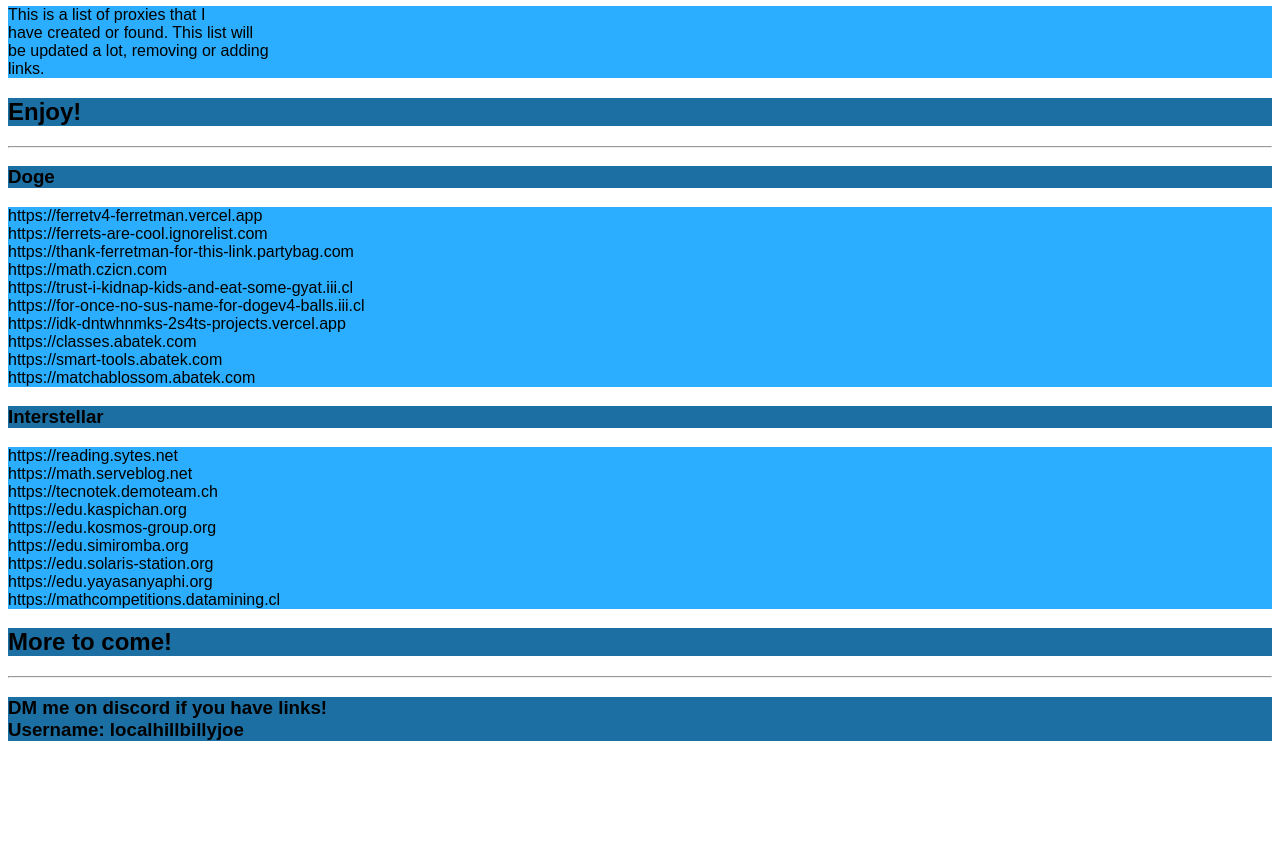
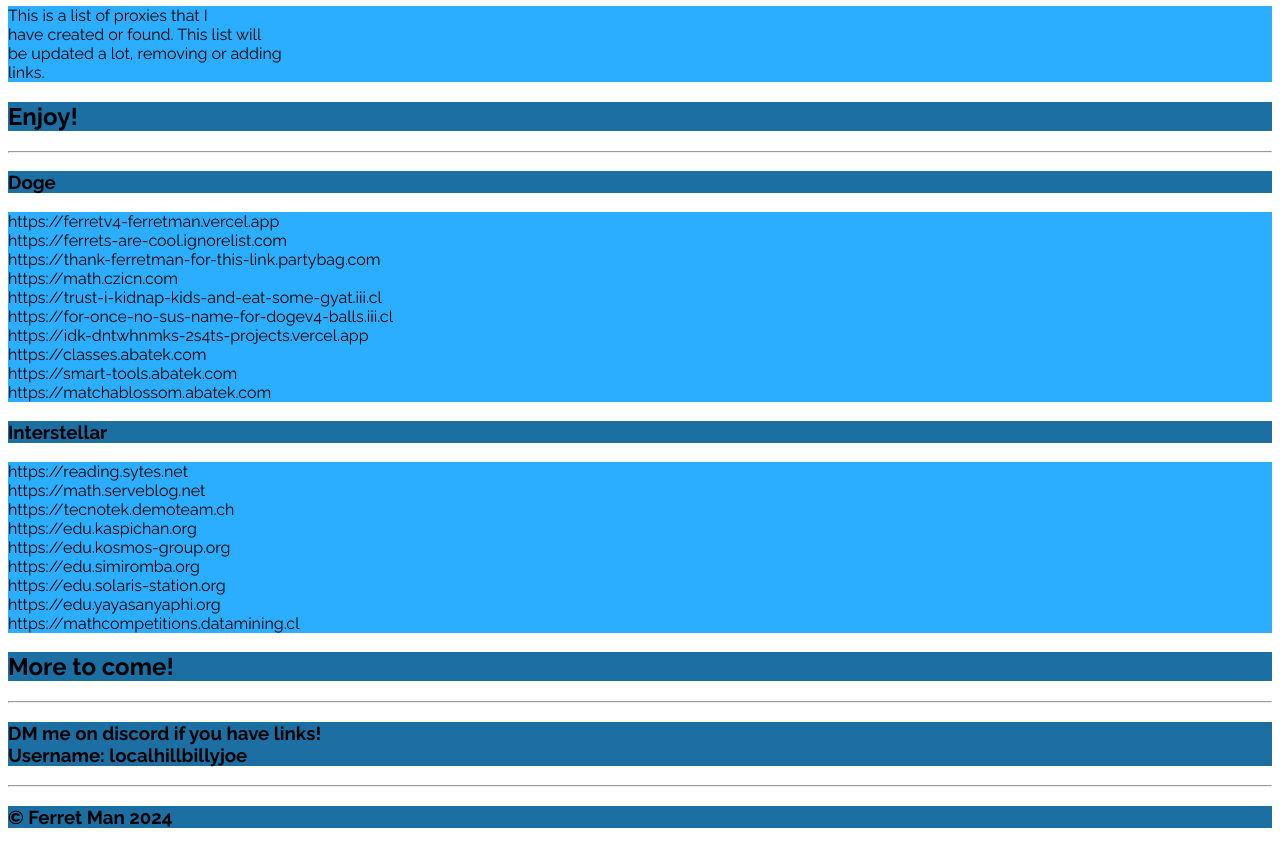
Before and after one commit to kyle22112/proxies, a plain HTML site: page index.html in a window 1280 px wide. Shown: the part 74-920 px from the top of the page. Before the commit the page ends 834 px from the top, so only its background shows below. Drawn offline with Linux system fonts and the light colour scheme.

Commit message:
Update index.html

```diff
--- a/index.html
+++ b/index.html
@@ -1,6 +1,9 @@
 <!DOCTYPE html>
 <html lang="en">
   <head>
+    <link rel="preconnect" href="https://fonts.googleapis.com">
+    <link rel="preconnect" href="https://fonts.gstatic.com" crossorigin>
+    <link href="https://fonts.googleapis.com/css2?family=Raleway:ital,wght@0,100..900;1,100..900&display=swap" rel="stylesheet">
     <meta charset="UTF-8">
     <meta name="viewport" content="width=device-width, initial-scale=1.0">
     <meta http-equiv="X-UA-Compatible" content="ie=edge">
@@ -44,6 +47,7 @@
     <hr>
     <h3>DM me on discord if you have links! <br>
     Username: localhillbillyjoe</h3>
-	<script src="index.js"></script>
+    <hr>
+    <h3>&copy; Ferret Man 2024</h3>
   </body>
 </html>
```
